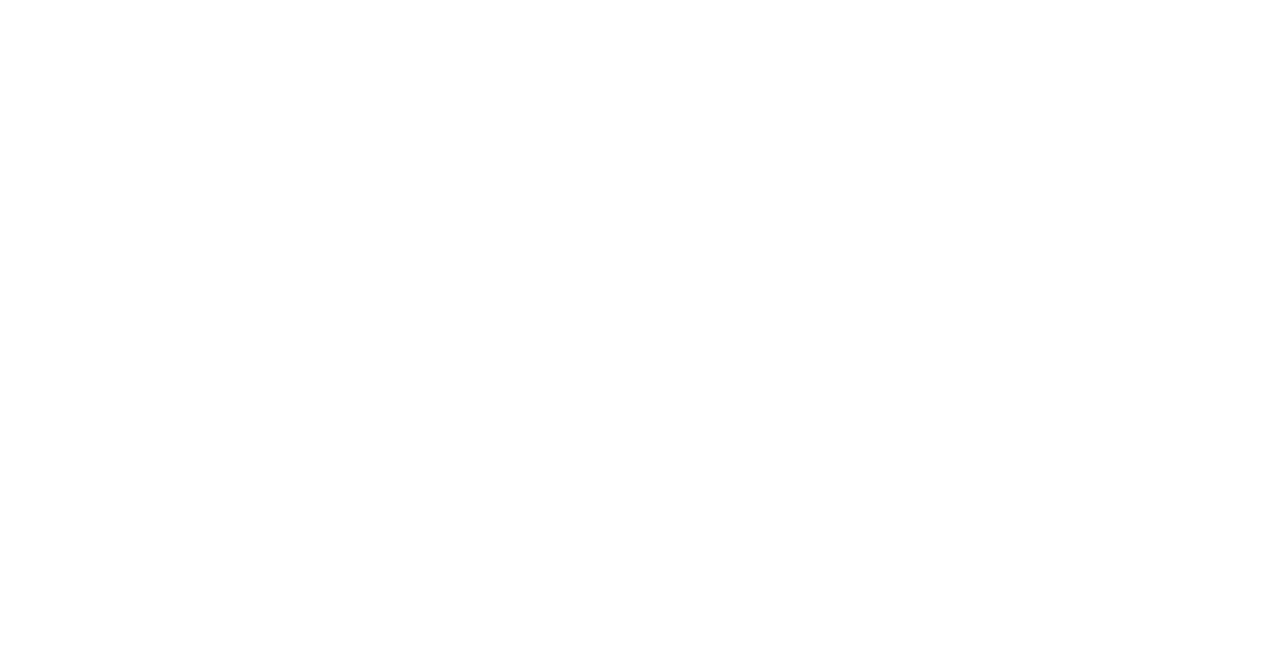
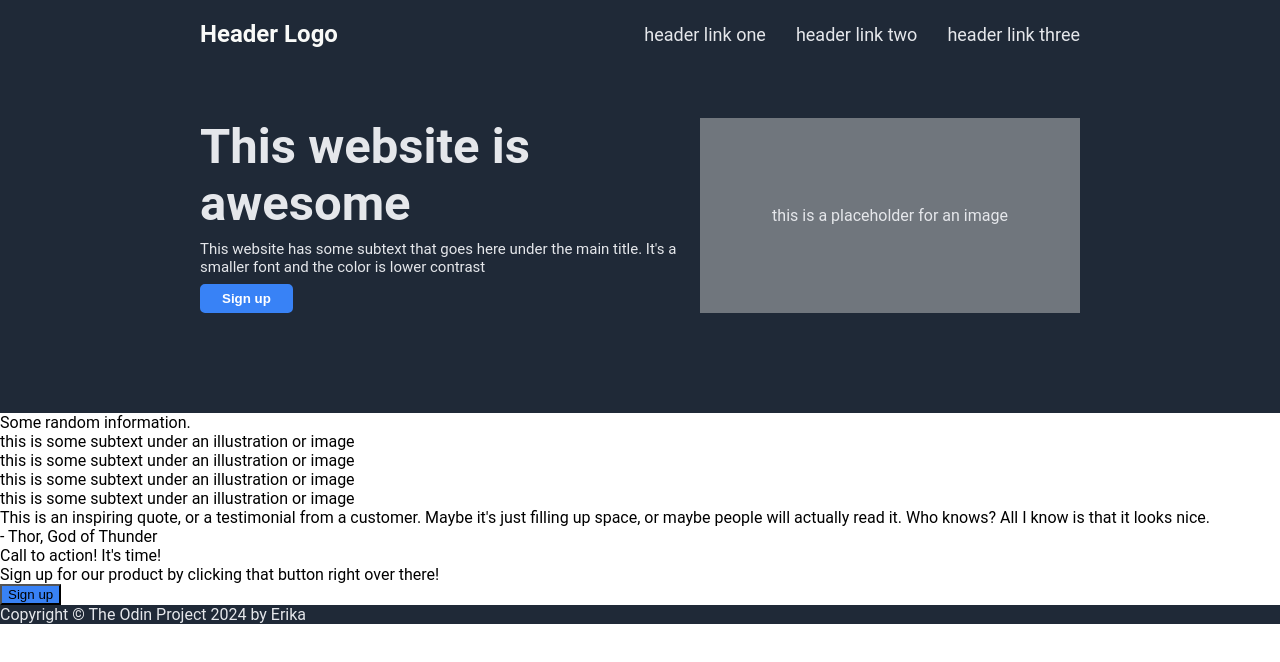
Before and after one commit to Erika006/landing-page, a plain HTML site: page index.html in a window 1280 px wide. Drawn offline with Linux system fonts and the light colour scheme.

Commit message:
done with header

```diff
--- a/index.html
+++ b/index.html
@@ -2,7 +2,109 @@
 <html lang = "en">
     <head>
         <meta charset = "UTF-8">
-        <title> My First Webpage </title>
+        <meta http-equiv="X-UA-Compatible" content="IE=edge">
+        <meta name="viewport" content="width=device-width, initial-scale=1.0">
+        <title>First Landing Page</title>
+        <link rel="stylesheet" href="style.css">
     </head>
 
     <body>
+        <div class = "header-container">
+            <div class = "top-header">
+                <div class = "header">
+                    <span><strong> Header Logo </strong></span>
+                </div>
+
+                <div class = "header-links">
+                    <ul>
+                        <li><a href="#"> header link one </a></li>
+                        <li><a href="#"> header link two </a></li>
+                        <li><a href="#"> header link three </a></li>
+                    </ul>
+                </div>
+            </div>
+
+            <div class = "main-container">
+                <div class = "header-content-container">
+                    <div class = "header-content">
+                        This website is awesome
+                    </div>
+
+                    <div class = "header-sub">
+                        This website has some subtext that goes here under the main title. It's a smaller font and the color is lower contrast
+                    </div>
+
+                    <div class = "header-button">
+                        <button> Sign up </button>
+                    </div>
+                </div>
+
+                <div class = "placeholder">
+                    this is a placeholder for an image
+                </div>
+            </div>
+        </div>
+
+        <div class = "information">
+            <div class = "information-header">
+                Some random information.
+            </div>
+        </div>
+
+        <div class = "subtext">
+            <div class = "container">
+                <div class = "box">
+                </div>
+                <div class = "text">
+                    this is some subtext under an illustration or image
+                </div>
+
+                <div class = "box">
+                </div>
+                <div class = "text">
+                    this is some subtext under an illustration or image
+                </div>
+
+                <div class = "box">
+                </div>
+                <div class = "text">
+                    this is some subtext under an illustration or image
+                </div>
+
+                <div class = "box">
+                </div>
+                <div class = "text">
+                    this is some subtext under an illustration or image
+                </div>
+            </div>
+        </div>
+
+        <div class = "quote-container">
+            <div class = "quote">
+                This is an inspiring quote, or a testimonial from a customer. Maybe it's just filling up space, or maybe people will actually read it. Who knows? All I know is that it looks nice.
+            </div>
+
+            <div class = "quoted-by">
+                - Thor, God of Thunder
+            </div>
+        </div>
+
+        <div class = "signup-container">
+            <div class = "signup-text">
+                Call to action! It's time!
+            </div>
+
+            <div class = "signup-text">
+                Sign up for our product by clicking that button right over there!
+            </div>
+
+            <button>
+                Sign up
+            </button>
+        </div>
+
+        <div class = "footer">
+            Copyright <span> &#169; </span> The Odin Project 2024 by Erika
+        </div>
+    </body>
+</html>
--- a/style.css
+++ b/style.css
@@ -0,0 +1,93 @@
+body {
+    font-family: 'Roboto', sans-serif;
+    margin: 0;
+    min-height: 100vh;
+    display: flex;
+    flex-direction: column;
+}
+
+.header-container {
+    padding: 0px 200px;
+}
+
+.top-header {
+    display: flex;
+    justify-content: space-between;
+    align-items: center;
+    padding: 20px 0px;
+}
+
+.header {
+    color: #F9FAF8;
+    font-size: 24px;
+    font-weight: 700px;
+}
+
+.main-container {
+    padding-top: 50px;
+    padding-bottom: 100px;
+    display: flex;
+}
+
+.header-content-container {
+    width: 500px;
+    display: flex;
+    flex-direction: column;
+    flex-wrap: wrap;
+    gap: 8px;
+}
+
+.header-content {
+    font-size: 49px;
+    font-weight: bold;
+}
+
+.header-sub {
+    font-size: 15px;
+}
+
+button {
+    background-color: #3882F6;
+}
+
+.header-button button {
+    border: 2px solid #3882F6;
+    color: white;
+    border-radius: 5px;
+    padding: 5px 20px;
+    font-weight: 700;
+}
+
+.placeholder {
+    display: flex;
+    background-color: rgba(211, 211, 211, 0.452);
+    flex-grow: 1;
+    justify-content: center;
+    align-items: center;
+}
+
+
+
+
+
+
+
+ul {
+    display: flex;
+    list-style: none;
+    margin: 0;
+    padding: 0;
+    gap: 30px;
+}
+
+a {
+    text-decoration: none;
+    font-size: 18px;
+    color: #e5e7eb;
+}
+
+.header-container,
+.footer {
+    background-color: #1F2937;
+    color: #e5e7eb;
+}
```
